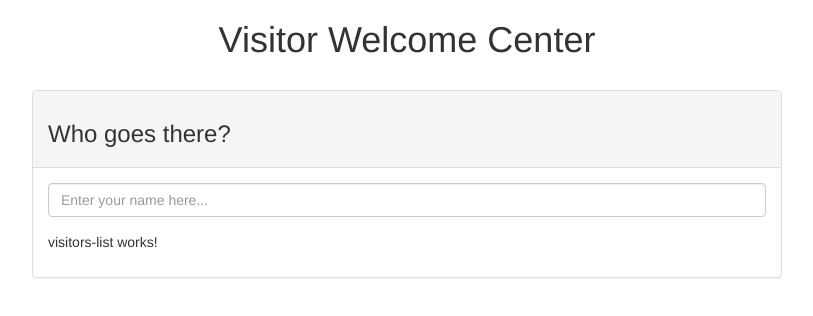
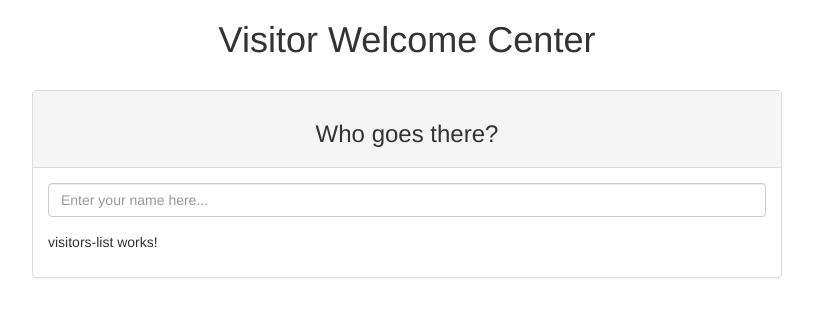
Before and after one commit to lbuthman/rest-exercises, an Angular app in the folder src/main/frontend/: page / in a window 1280 px wide. Shown: the top 316 px of the page, without its empty margins (233-1046 px from the left). Built offline with nearby package versions, Linux system fonts and the light colour scheme.

Commit message:
[feat] Center text for heading

```diff
--- a/src/main/frontend/src/app/visitors/visitors.component.html
+++ b/src/main/frontend/src/app/visitors/visitors.component.html
@@ -2,7 +2,7 @@
   <div class="col-md-2">&nbsp;</div>
   <div class="col-md-8">
     <div id="visitor-panel" class="panel panel-default">
-      <div class="panel-heading">
+      <div class="panel-heading text-center">
         <h3>Who goes there?</h3>
       </div>
       <div class="panel-body">
```
